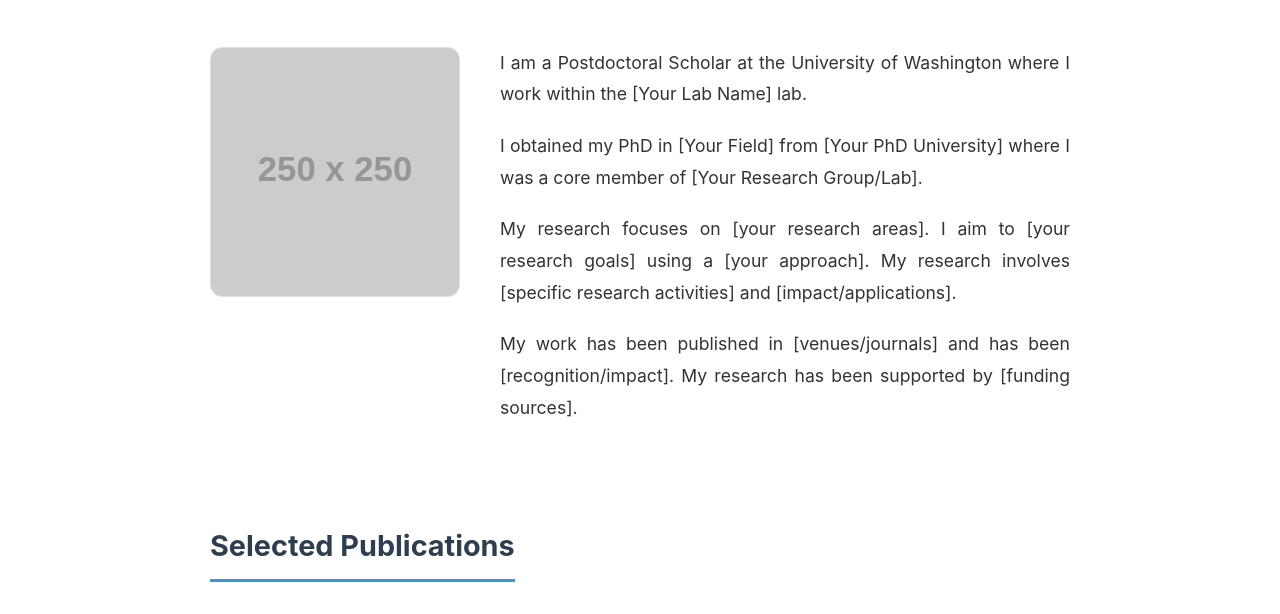
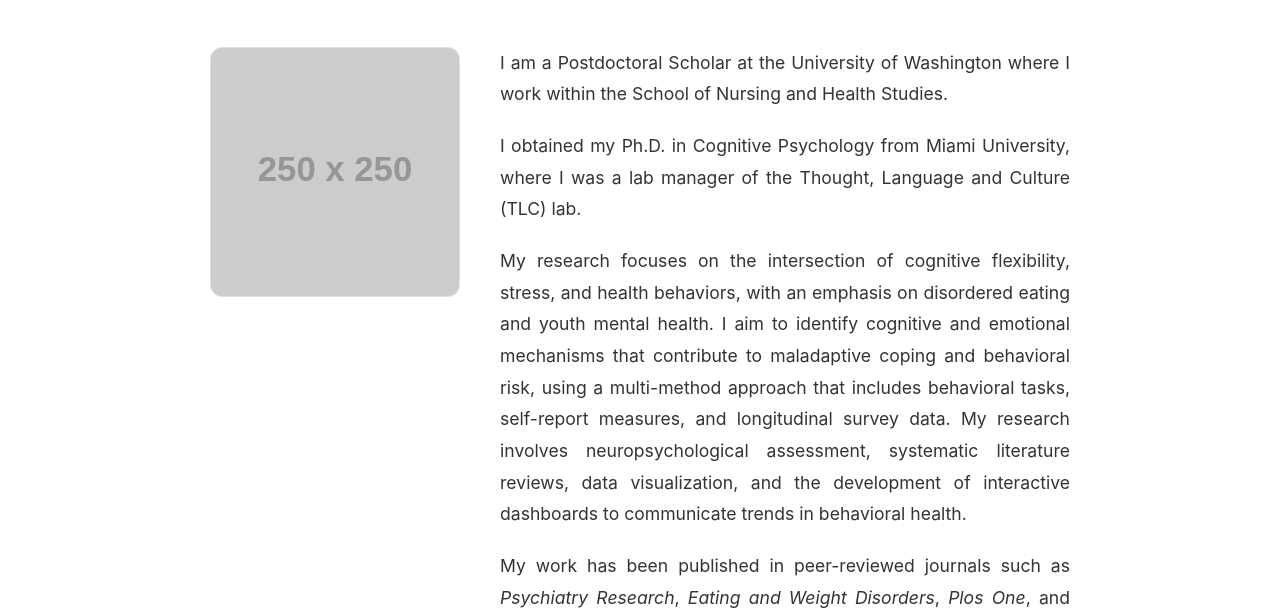
Before and after one commit to Nikihayat/nikihayat.github.io, a plain HTML site: page index.html in a window 1280 px wide. Shown: the part 180-794 px from the top of the page. Drawn offline with Linux system fonts and the light colour scheme; placeholder pictures from the web are drawn by us.

Commit message:
Update index.html

```diff
--- a/index.html
+++ b/index.html
@@ -301,13 +301,13 @@
 
             <div class="contact-info">
                 <div class="bio">
-                    <p>I am a Postdoctoral Scholar at the University of Washington where I work within the [Your Lab Name] lab.</p>
+                    <p>I am a Postdoctoral Scholar at the University of Washington where I work within the School of Nursing and Health Studies.</p>
 
-                    <p>I obtained my PhD in [Your Field] from [Your PhD University] where I was a core member of [Your Research Group/Lab].</p>
+                    <p>I obtained my Ph.D. in Cognitive Psychology from Miami University, where I was a lab manager of the Thought, Language and Culture (TLC) lab.</p>
 
-                    <p>My research focuses on [your research areas]. I aim to [your research goals] using a [your approach]. My research involves [specific research activities] and [impact/applications].</p>
+                    <p>My research focuses on the intersection of cognitive flexibility, stress, and health behaviors, with an emphasis on disordered eating and youth mental health. I aim to identify cognitive and emotional mechanisms that contribute to maladaptive coping and behavioral risk, using a multi-method approach that includes behavioral tasks, self-report measures, and longitudinal survey data. My research involves neuropsychological assessment, systematic literature reviews, data visualization, and the development of interactive dashboards to communicate trends in behavioral health.</p>
 
-                    <p>My work has been published in [venues/journals] and has been [recognition/impact]. My research has been supported by [funding sources].</p>
+                    <p>My work has been published in peer-reviewed journals such as <em>Psychiatry Research</em>, <em>Eating and Weight Disorders</em>, <em>Plos One</em>, and <em>Psychological Reports</em>, and has been featured in media outlets like <em>PsyPost</em> for its relevance to public health.</p>
                 </div>
             </div>
         </div>
```
